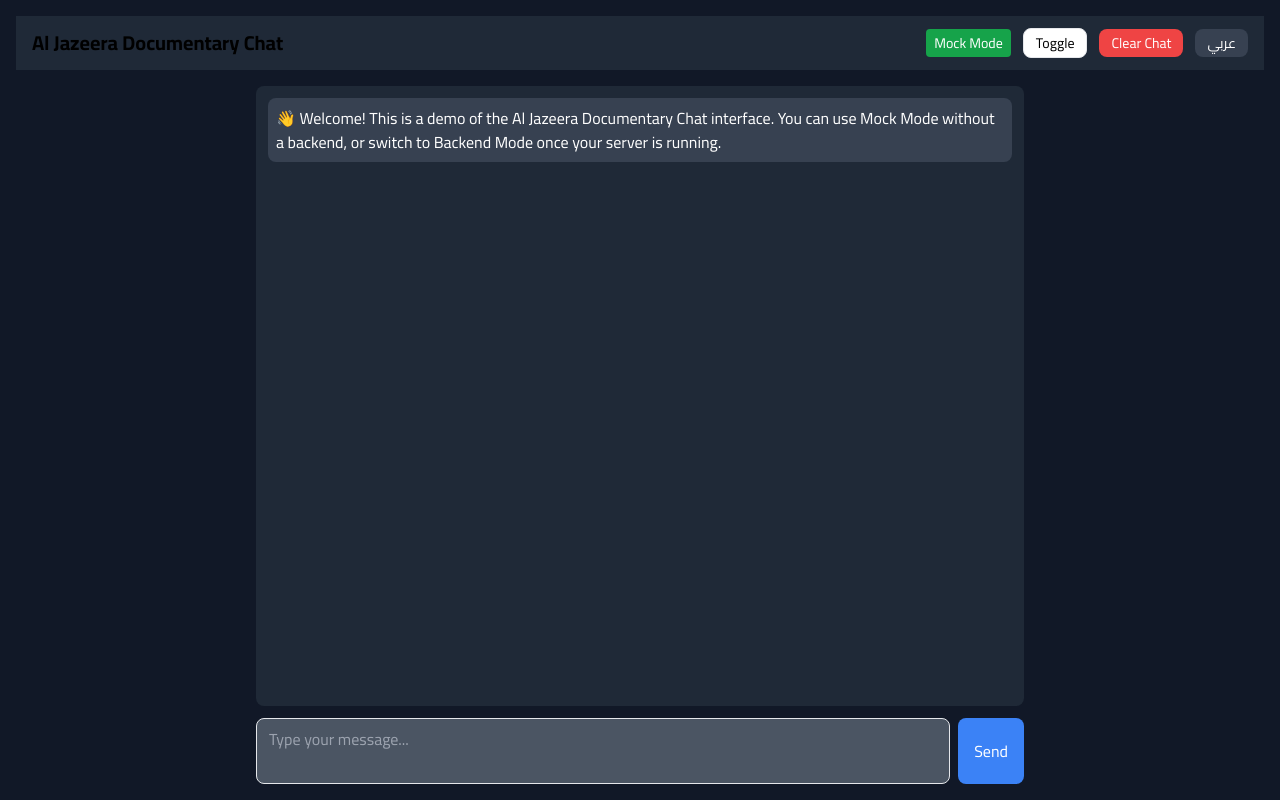
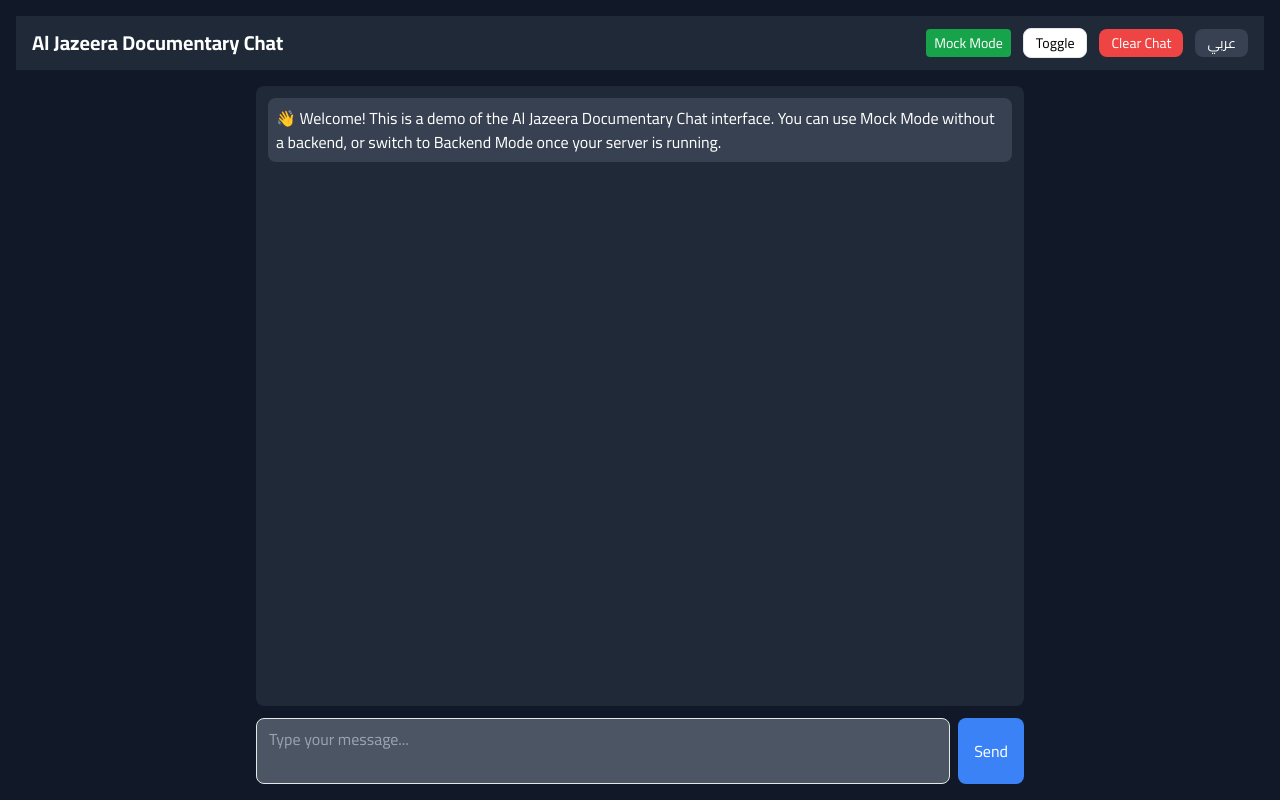
Before and after one commit to ctrlshiftagency/icons, a plain HTML site: page index.html in a window 1280 px wide. Drawn offline with nearby package versions, Linux system fonts and the light colour scheme.

Commit message:
Update index.html

```diff
--- a/index.html
+++ b/index.html
@@ -31,7 +31,7 @@
   <body class="flex flex-col h-screen p-4 bg-gray-900" id="pageBody" dir="ltr">
     <div class="flex-none">
     <div class="flex justify-between items-center mb-4 px-4 py-3 bg-gray-800">
-      <h1 class="text-xl font-bold" id="title">Al Jazeera Documentary Chat</h1>
+      <h1 class="text-xl font-bold text-white" id="title">Al Jazeera Documentary Chat</h1>
       <div class="flex items-center gap-3">
         <span id="modeLabel" class="px-2 py-1 rounded text-white text-sm bg-green-600">Mock Mode</span>
         <button id="toggleMode" class="px-3 py-1 rounded-lg border bg-white text-sm">Toggle</button>
```
